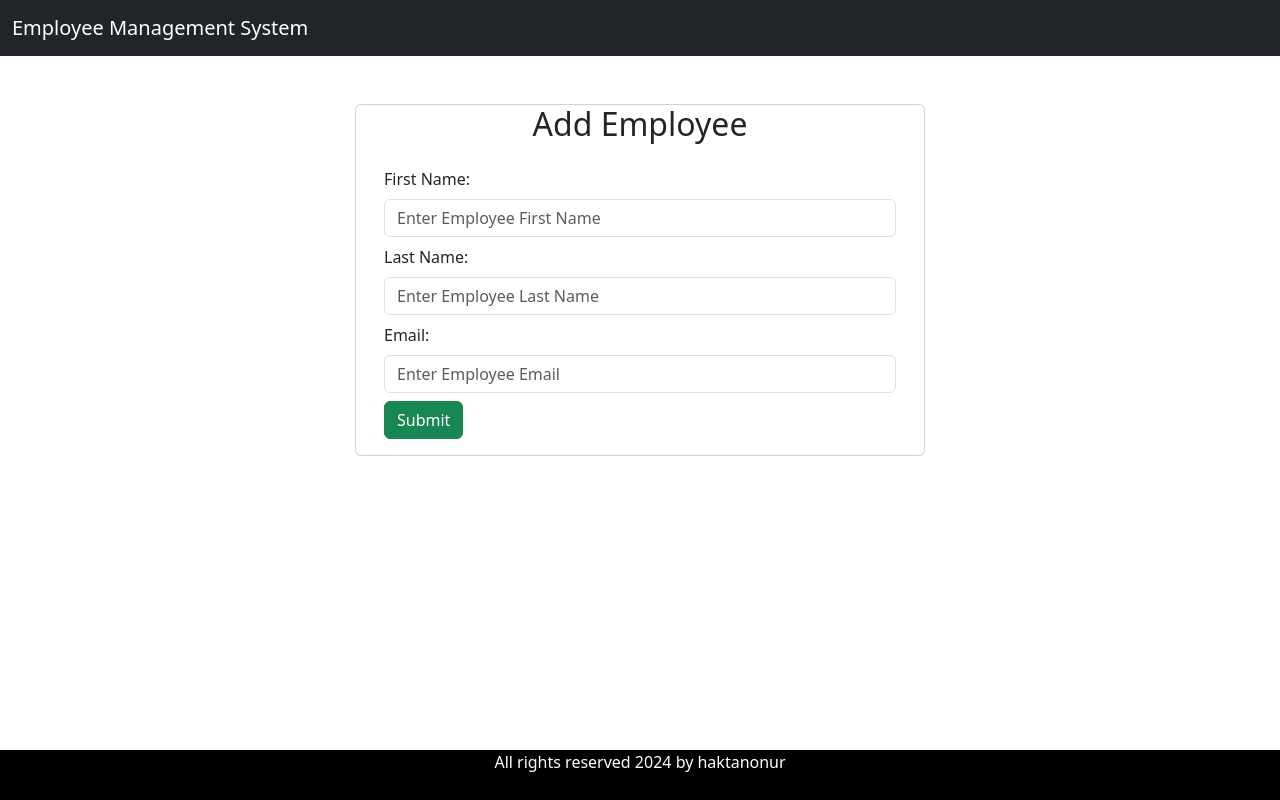
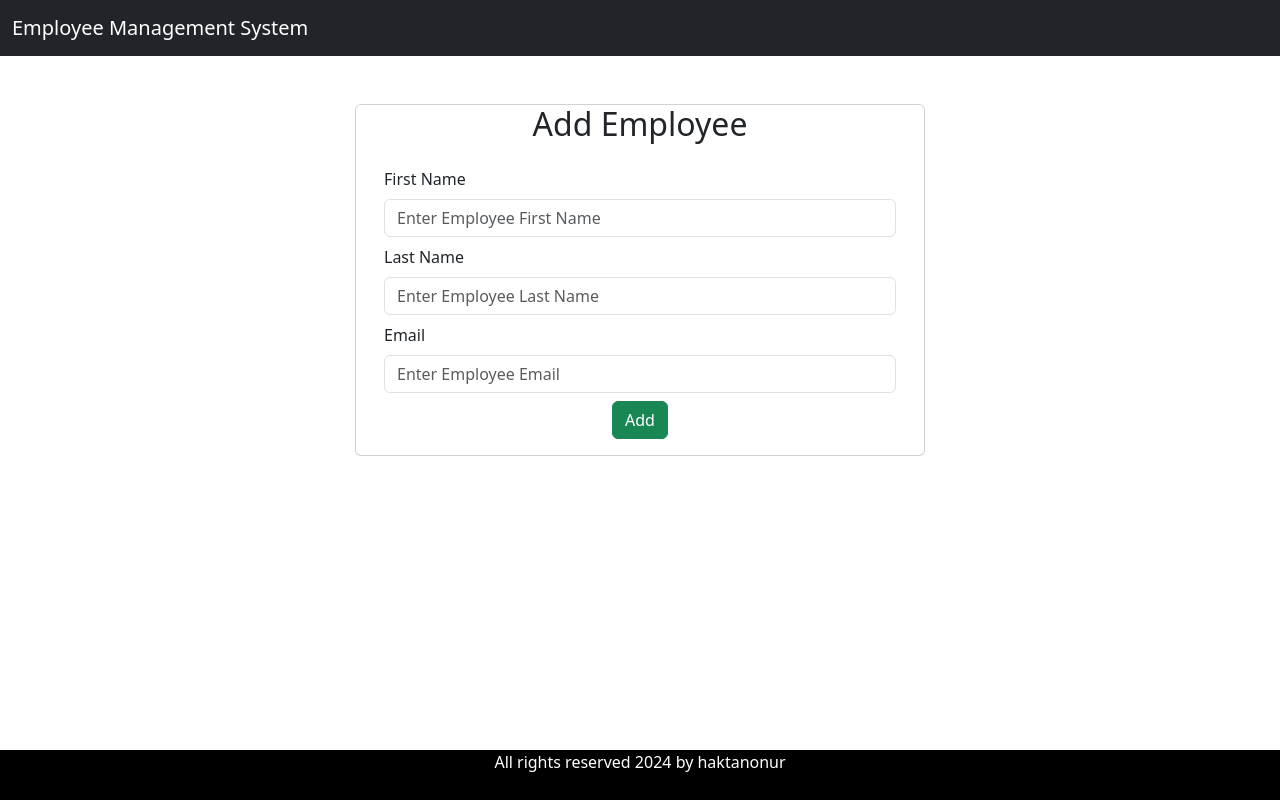
Before and after one commit to haktanonur/EmployeeManagementSystem, a React (Vite) app in the folder ems-frontend/: page / in a window 1280 px wide. Both pictures are taken after a click on the button "Add Employee". Built offline with nearby package versions, Linux system fonts and the light colour scheme; no server answers.

Commit message:
connect react to getEmployee and updateEmployee endpoints

```diff
--- a/ems-frontend/src/App.jsx
+++ b/ems-frontend/src/App.jsx
@@ -16,8 +16,10 @@ function App() {
         <Route path='/' element = { <ListEmployeeComponent/> }></Route>
         {/* // http://localhost:3000/employees */}
         <Route path='/employees' element = { <ListEmployeeComponent/> }></Route>
-        {/* // http://localhost:3000//add-employee */}
+        {/* // http://localhost:3000/add-employee */}
         <Route path='/add-employee' element = { <EmployeeComponent/> }></Route>
+        {/* // http://localhost:3000/edit-employee-1 */}
+        <Route path='/edit-employee/:id' element = { <EmployeeComponent/> }></Route>
       </Routes>
 
       <FooterComponent/>
--- a/ems-frontend/src/components/EmployeeComponent.jsx
+++ b/ems-frontend/src/components/EmployeeComponent.jsx
@@ -1,12 +1,14 @@
-import React, { useState } from 'react'
-import { createEmployee } from '../services/EmployeeServices'
-import { useNavigate } from 'react-router-dom';
+import React, { useEffect, useState } from 'react'
+import { createEmployee, getEmployee, updateEmployee } from '../services/EmployeeServices'
+import { useNavigate, useParams } from 'react-router-dom';
 
 const EmployeeComponent = () => {
 
     const [firstName, setFirstName] = useState('')
     const [lastName, setLastName] = useState('')
     const [email, setEmail] = useState('')
+
+    const {id} = useParams();
 
     const [errors, setErrors] = useState({
       firstName:'',
@@ -16,20 +18,43 @@ const EmployeeComponent = () => {
 
     const navigator = useNavigate();
 
-    function saveEmployee(e){
+    useEffect(() => {
+
+      if(id){
+        getEmployee(id).then(response=> {
+            setFirstName(response.data.firstName);
+            setLastName(response.data.lastName);
+            setEmail(response.data.email);
+        }).catch(error => {
+            console.error(error);
+        })
+      }
+
+    }, [id])
+
+    function saveOrUpdateEmployee(e){
       e.preventDefault();
 
       if(validateForm()){
+
         const employee = {firstName, lastName, email}
         console.log(employee)
 
-        createEmployee(employee).then((response) => {
-        console.log(response.data);
-        navigator('/employees')
-        })
-      }
-      else{
-
+        if(id){
+          updateEmployee(id, employee).then((response) => {
+              console.log(response.data);
+              navigator('/employees');
+          }).catch(error => {
+              console.error(error);
+          })
+        } else {
+          createEmployee(employee).then((response) => {
+              console.log(response.data);
+              navigator('/employees')
+          }).catch(error => {
+              console.error(error);
+          })
+        }
       }
     }
 
@@ -63,16 +88,34 @@ const EmployeeComponent = () => {
       return valid;
     }
 
+    function pageTitle(){
+        if(id){
+          return <h2 className='text-center'>Update Employee</h2>
+        } else {
+          return <h2 className='text-center'>Add Employee</h2>
+        }
+    }
+
+    function buttonName(){
+      if(id){
+        return <button className='btn btn-success' onClick={saveOrUpdateEmployee}>Update</button>
+      } else {
+        return <button className='btn btn-success' onClick={saveOrUpdateEmployee}>Add</button>
+      }
+  }
+
   return (
     <div className='container'>
       <br /> <br />
       <div className='row'>
         <div className='card col-md-6 offset-md-3 offset-md-3'>
-          <h2 className='text-center'>Add Employee</h2>
+          {
+            pageTitle()
+          }
           <div className='card-body'>
             <form>
               <div className='form-group mb-2'>
-                <label className='form-label'>First Name:</label>
+                <label className='form-label'>First Name</label>
                 <input
                   type="text"
                   placeholder='Enter Employee First Name'
@@ -86,7 +129,7 @@ const EmployeeComponent = () => {
               </div>
 
               <div className='form-group mb-2'>
-                <label className='form-label'>Last Name:</label>
+                <label className='form-label'>Last Name</label>
                 <input
                   type="text"
                   placeholder='Enter Employee Last Name'
@@ -100,7 +143,7 @@ const EmployeeComponent = () => {
               </div>
 
               <div className='form-group mb-2'>
-                <label className='form-label'>Email:</label>
+                <label className='form-label'>Email</label>
                 <input
                   type="text"
                   placeholder='Enter Employee Email'
@@ -112,8 +155,11 @@ const EmployeeComponent = () => {
                 </input>
                 { errors.email && <div className='invalid-feedback'>{ errors.email } </div> }
               </div>
-
-              <button className='btn btn-success' onClick={saveEmployee}>Submit</button>
+              <div className="text-center">
+              {
+                buttonName()
+              }
+              </div>
             </form>
           </div>
         </div>
--- a/ems-frontend/src/components/ListEmployeeComponent.jsx
+++ b/ems-frontend/src/components/ListEmployeeComponent.jsx
@@ -20,6 +20,10 @@ const ListEmployeeComponent = () => {
         navigator('/add-employee')
     }
 
+    function updateEmployee(id){
+        navigator(`/edit-employee/${id}`)
+    }
+
     return (
     <div className='container' >
         <h2 className='text-center'>List of Employees</h2>
@@ -31,6 +35,7 @@ const ListEmployeeComponent = () => {
                     <th>Employee First Name</th>
                     <th>Employee Last Name</th>
                     <th>Employee Email</th>
+                    <th>Actions</th>
                 </tr>
             </thead>
             <tbody>
@@ -41,6 +46,9 @@ const ListEmployeeComponent = () => {
                             <td>{employee.firstName}</td>
                             <td>{employee.lastName}</td>
                             <td>{employee.email}</td>
+                            <td>
+                                <button className='btn btn-primary' onClick={() => updateEmployee(employee.id)}>Update</button>
+                            </td>
                         </tr>)
                 }
             </tbody>
--- a/ems-frontend/src/services/EmployeeServices.js
+++ b/ems-frontend/src/services/EmployeeServices.js
@@ -5,3 +5,7 @@ const REST_API_BASE_URL = 'http://localhost:8080/api/employees';
 export const listEmployees = () => axios.get(REST_API_BASE_URL);
 
 export const createEmployee = (employee) => axios.post(REST_API_BASE_URL, employee)
+
+export const getEmployee = (employeeId) => axios.get(REST_API_BASE_URL + '/' + employeeId);
+
+export const updateEmployee = (employeeId, employee) => axios.put(REST_API_BASE_URL + '/' + employeeId, employee);
```
